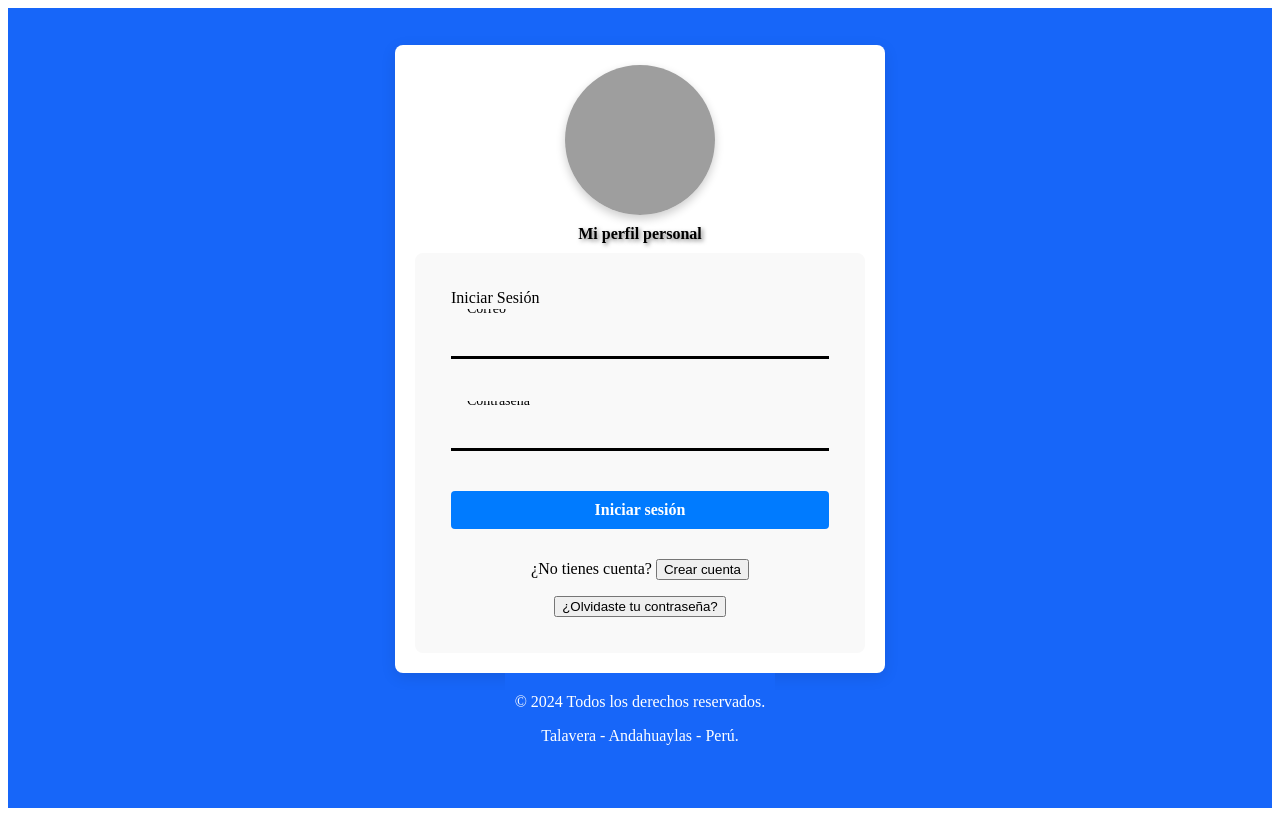
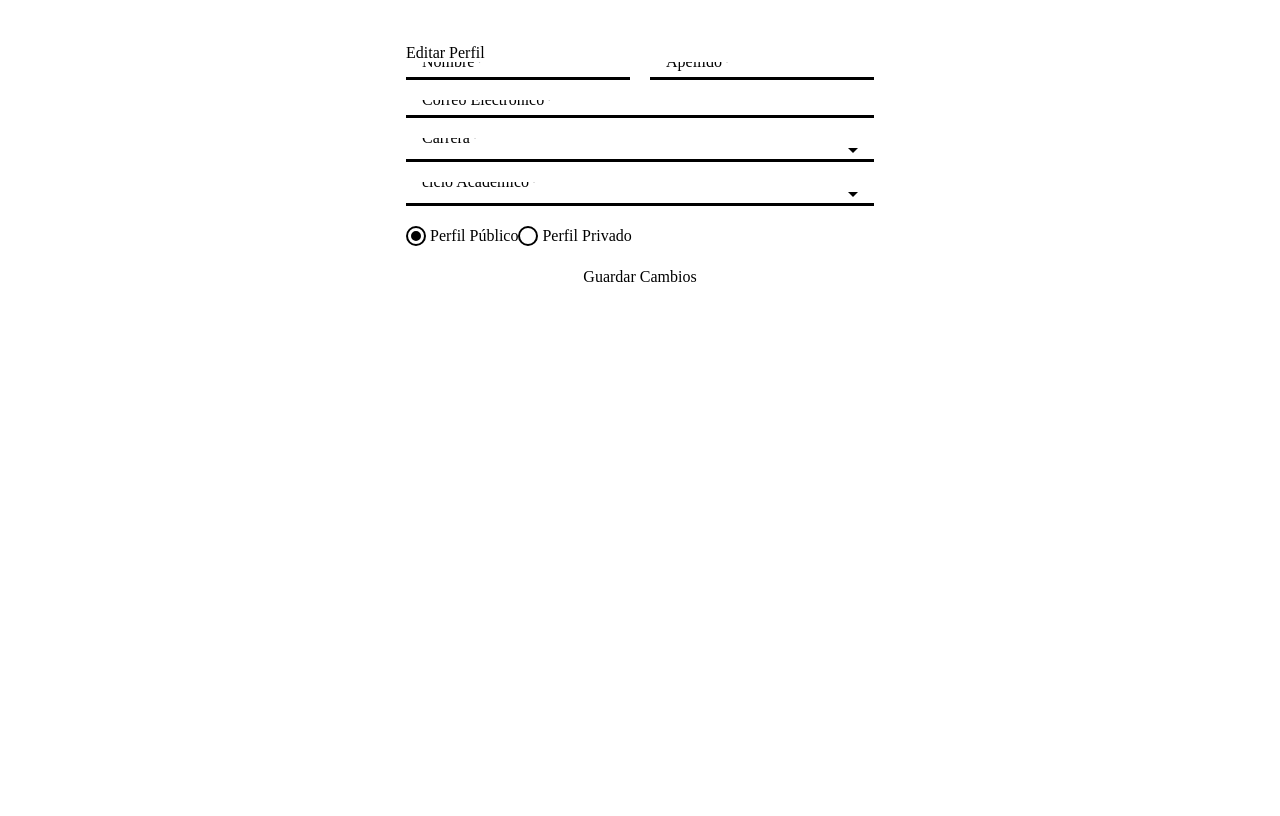
Before and after one commit to dams417/proyecto-pagina-web, an Angular app: page /profile-edit in a window 1280 px wide. Before the commit this address led to /login. Built offline with nearby package versions, Linux system fonts and the light colour scheme; grey boxes are pictures that could not be loaded.

Commit message:
parte edicion

```diff
--- a/src/app/app.routes.ts
+++ b/src/app/app.routes.ts
@@ -3,13 +3,16 @@ import { LoginComponent } from './auth/login/login.component';
 import { RegisterComponent } from './auth/register/register.component';
 import { ProfileComponent } from './profile/profile.component';
 import { PostFeedComponent } from './post-feed/post-feed.component';
+import { RecoverComponent } from './recover/recover.component';
 import { ProfileEditComponent } from './profile-edit/profile-edit.component';
+
 export const routes: Routes = [
   { path: '', redirectTo: '/login', pathMatch: 'full' },
   { path: 'login', component: LoginComponent },
   { path: 'register', component: RegisterComponent },
+  { path: 'recover', component: RecoverComponent},
   { path: 'profile', component: ProfileComponent },
   { path: 'feed', component: PostFeedComponent }, // Ruta para el feed de publicaciones
-  { path: 'profile-edit', component: ProfileComponent }, // Ajusta si tienes otro componente para edición
+  { path: 'profile-edit', component: ProfileEditComponent } // Ajusta si tienes otro componente para edición
     // ... otras rutas
 ];
--- a/src/app/profile-edit/profile-edit.component.html
+++ b/src/app/profile-edit/profile-edit.component.html
@@ -45,14 +45,14 @@
           </mat-form-field>
 
           <mat-form-field>
-            <mat-label>Año Académico</mat-label>
+            <mat-label>ciclo Académico</mat-label>
             <mat-select formControlName="academicYear" required>
               <mat-option *ngFor="let year of academicYears" [value]="year">
                 {{ year }}
               </mat-option>
             </mat-select>
             <mat-error *ngIf="profileForm.get('academicYear')?.invalid && profileForm.get('academicYear')?.touched">
-              Seleccione un año académico
+              Seleccione un ciclo académico
             </mat-error>
           </mat-form-field>
 
--- a/src/app/profile-edit/profile-edit.component.ts
+++ b/src/app/profile-edit/profile-edit.component.ts
@@ -27,9 +27,9 @@ export class ProfileEditComponent implements OnInit {
   profileForm: FormGroup;
 
   careers = [
-    'Ingeniería de Software',
-    'Ciencias de Datos',
-    'Sistemas'
+    'Ingeniería civil',
+    'enfermeria',
+    'ingenieria de Sistemas'
   ];
 
   academicYears = [
--- a/src/app/profile/profile.component.css
+++ b/src/app/profile/profile.component.css
@@ -1,99 +1,51 @@
-/* Estilos generales para el componente */
-:host {
+mat-card {
   display: flex;
-    flex-direction: column;
+  flex-direction: row;
   align-items: center;
-    padding: 16px;
-    background-color: #f9f9f9; /* Fondo suave */
+  padding: 20px;
+  background-color: #f9f9f9;
+  border-radius: 8px;
+  box-shadow: 0 4px 12px rgba(0, 0, 0, 0.1);
+  width: 100%;
+  max-width: 800px;
+  margin: 20px auto;
 }
 
-  /* Estilo para las tarjetas (mat-card) */
-  mat-card {
-    width: 100%;
-    max-width: 800px;
-    margin: 16px 0;
-    box-shadow: 0px 4px 6px rgba(0, 0, 0, 0.1);
-    border-radius: 8px;
+mat-card-title {
+  font-size: 24px;
+  font-weight: bold;
+  margin-bottom: 10px;
 }
 
-  /* Títulos de tarjetas */
-  mat-card-title {
-    font-size: 1.5rem;
-    font-weight: bold;
-    color: #333;
-    margin-bottom: 8px;
-  }
-
-  /* Contenido del perfil */
 mat-card-content {
   display: flex;
   flex-direction: column;
-    gap: 16px; /* Espaciado entre elementos */
+  margin-left: 20px;
+  flex-grow: 1;
 }
 
-  /* Campo de foto de perfil */
-  .profile-picture {
-    display: flex;
-    flex-direction: column;
-    align-items: center;
-    gap: 8px;
+mat-card-content p {
+  font-size: 16px;
+  margin: 5px 0;
 }
 
-  .profile-picture label {
-    font-size: 1rem;
-    font-weight: bold;
-    color: #555;
+mat-card-actions {
+  display: flex;
+  justify-content: flex-start;
+  margin-top: 20px;
 }
 
-  .profile-picture img {
-    width: 120px;
-    height: 120px;
-    object-fit: cover;
-    border-radius: 50%;
-    border: 2px solid #ddd;
+button {
+  margin-right: 15px;
 }
 
-  /* Botones de acción */
-  mat-card-actions {
-    display: flex;
-    justify-content: flex-end;
-    gap: 16px;
+img {
+  max-width: 150px;
+  height: 150px;
+  border-radius: 50%;
+  object-fit: cover;
 }
 
-  button[mat-raised-button] {
-    font-weight: bold;
-    text-transform: none; /* No texto en mayúsculas */
+.profile-image-wrapper {
+  margin-right: 20px;
 }
-
-  /* Sección de publicaciones */
-  textarea[matInput] {
-    min-height: 80px;
-    resize: none;
-  }
-
-  mat-card-content input[type='file'] {
-    margin-top: 8px;
-  }
-
-
-  mat-card-content img {
-    width: 100%;
-    max-height: 200px;
-    object-fit: cover;
-    margin-top: 8px;
-    border-radius: 4px;
-  }
-
-  /* Botones dentro del feed */
-  mat-card-actions button[mat-button] {
-    color: #1976d2;
-    font-weight: bold;
-  }
-
-  /* Fondo global */
-  body {
-    font-family: 'Roboto', sans-serif;
-    background-color: #eef2f7; /* Fondo suave */
-    margin: 0;
-    padding: 0;
-  }
--- a/src/app/profile/profile.component.html
+++ b/src/app/profile/profile.component.html
@@ -1,6 +1,11 @@
 <mat-card>
-  <mat-card-title>Perfil</mat-card-title>
+  <div class="profile-image-wrapper">
+    <!-- Imagen de Open Graph (og:image) -->
+    <img src="https://png.pngtree.com/png-vector/20191110/ourmid/pngtree-avatar-icon-profile-icon-member-login-vector-isolated-png-image_1978396.jpg" alt="Imagen de Perfil Externa">
+  </div>
+
   <mat-card-content>
+    <mat-card-title>Perfil</mat-card-title>
     <p>Hola, <strong>{{ currentUser?.firstName }} {{ currentUser?.lastName }}</strong>!</p>
     <p>Correo: {{ currentUser?.email }}</p>
 
```
Lines whose indentation alone changed are shown as unchanged.
